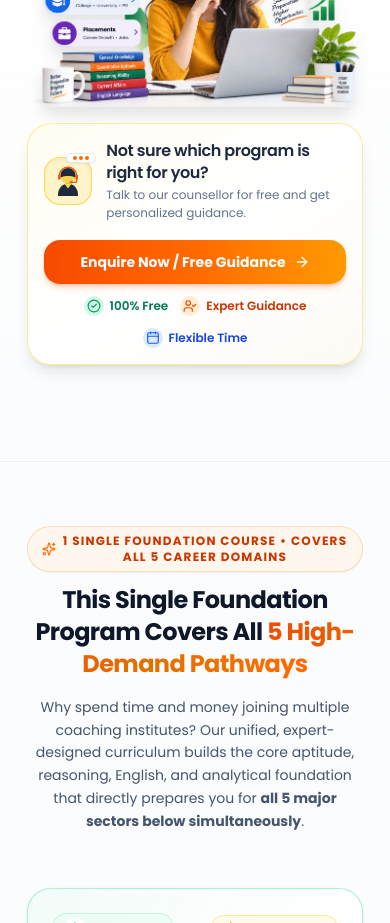
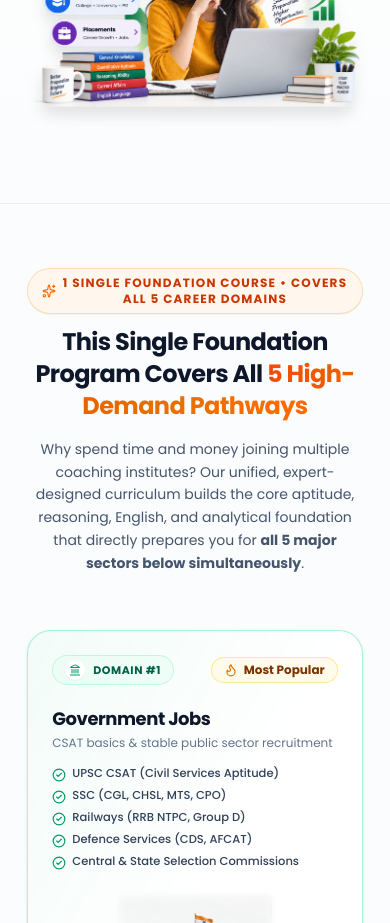
Before and after one commit to merugu-srikanth/career-Courses, a Next.js app: page / in a window 390 px wide. Shown: the part 840-1763 px from the top of the page. Built offline with nearby package versions, Linux system fonts and the light colour scheme.

Commit message:
Hide counsellor guidance card on small screens

```diff
--- a/src/components/coaching/CoachingHero.jsx
+++ b/src/components/coaching/CoachingHero.jsx
@@ -114,8 +114,8 @@ export default function CoachingHero() {
               />
             </div>
 
-            {/* Free Consultation Card directly under image */}
-            <div className="w-full p-4 sm:p-5 rounded-3xl bg-gradient-to-br from-amber-50/70 via-white to-orange-50/50 border border-amber-200/80 shadow-lg relative overflow-hidden backdrop-blur-md">
+            {/* Free Consultation Card directly under image (hidden on small/stacked screens) */}
+            <div className="hidden lg:block w-full p-4 sm:p-5 rounded-3xl bg-gradient-to-br from-amber-50/70 via-white to-orange-50/50 border border-amber-200/80 shadow-lg relative overflow-hidden backdrop-blur-md">
               {/* Top: Avatar + Title & Description */}
               <div className="flex items-center gap-3.5 mb-3.5 text-left">
                 {/* Counselor Avatar */}
```
